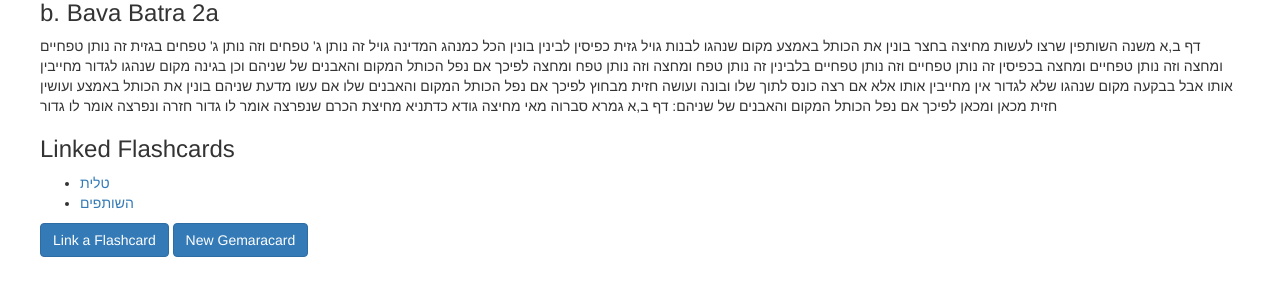
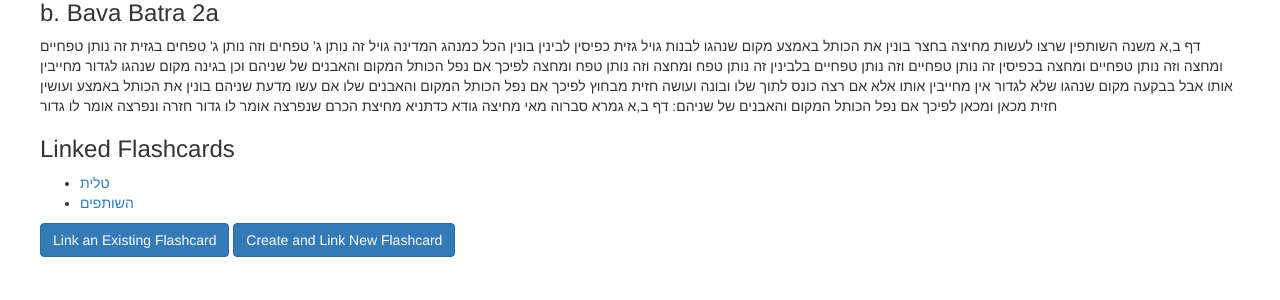
Before and after one commit to yishairasowsky/gemaracard, a Django app: page /text/1/ in a window 1280 px wide. Shown: the part 72-372 px from the top of the page. Run offline with Django 3.2, Linux system fonts and the light colour scheme; a user stored in the database is signed in; data comes from the database, SQL or seed files in the repository; both versions use the stored data as it was after the commit; style sheets or scripts are compiled from the project's sources; some libraries are stand-ins or nearby versions.

Commit message:
ability to link card when creating from text page

```diff
--- a/gemaracard/flashcard/templates/registration/login.html
+++ b/gemaracard/flashcard/templates/registration/login.html
@@ -1,5 +1,5 @@
 {% extends 'base.html' %}
-
+{% load bootstrap3 %}
 {% block title %}Login{% endblock %}
 
 {% block content %}
--- a/gemaracard/flashcard/templates/text.html
+++ b/gemaracard/flashcard/templates/text.html
@@ -15,9 +15,9 @@
 </div>
 <div>
   {% if user_flashcards %}
-    <a class="flashcard-link-list btn btn-primary" data-toggle="modal" data-target="#basicModal" text-pk="{{ text.pk }}">Link a Flashcard</a>
+    <a class="flashcard-link-list btn btn-primary" data-toggle="modal" data-target="#basicModal" text-pk="{{ text.pk }}">Link an Existing Flashcard</a>
   {% endif %}
-  <a href="{% url 'flashcard_new' %}" class="btn btn-primary" role="button">New Gemaracard</a>
+  <a href="{% url 'flashcard_new' text.pk %}" class="btn btn-primary" role="button">Create and Link New Flashcard</a>
 </div>
 <div class="modal fade" id="basicModal" tabindex="-1" role="dialog" aria-labelledby="basicModal" aria-hidden="true">
   <div class="modal-dialog">
--- a/gemaracard/flashcard/urls.py
+++ b/gemaracard/flashcard/urls.py
@@ -5,6 +5,7 @@ from flashcard.views import delete, edit, flashcard_detail, flashcard_list, flas
 urlpatterns = [
   url(r'^$', index, name='index'),
   url(r'^flashcard/new/$', flashcard_new, name='flashcard_new'),
+  url(r'^flashcard/new/(?P<text_pk>\d+)/$', flashcard_new, name='flashcard_new'),
   url(r'^flashcard/(?P<pk>\d+)/$', flashcard_detail, name='flashcard_detail'),
   url(r'^flashcard/modal/(?P<pk>\d+)/$', flashcard_modal, name='flashcard_modal'),
   url(r'^flashcard-list/$', flashcard_list, name='flashcard_list'),
--- a/gemaracard/flashcard/views.py
+++ b/gemaracard/flashcard/views.py
@@ -39,7 +39,7 @@ def edit(request, pk):
 
 
 @login_required
-def flashcard_new(request):
+def flashcard_new(request, text_pk=None):
     if request.method == 'POST':
         form = FlashcardForm(request.POST)
         if form.is_valid():
@@ -50,11 +50,16 @@ def flashcard_new(request):
             card.author = request.user
             card.published_date = timezone.now()
             card.save()
+            if text_pk:
+                try:
+                    text = Text.objects.get(pk=text_pk, user=request.user)
+                except Text.DoesNotExist:
+                    raise Http404
+                text.flashcards.add(card)
             return redirect('flashcard_detail', pk=card.pk)
     else:
         form = FlashcardForm()
     return render(request, 'flashcard-form.html', {'form': form})
-
 
 @login_required
 def flashcard_detail(request, pk):
```
Also changed, not shown: gemaracard/db.sqlite3.
